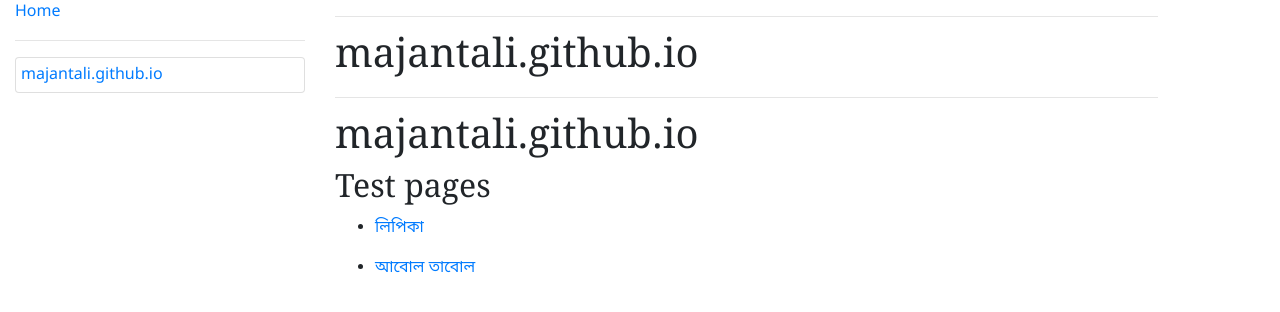
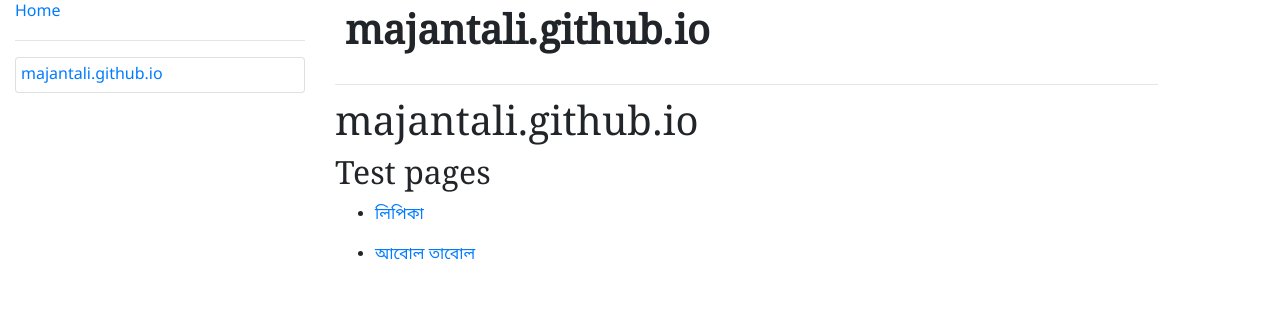
Before and after one commit to majantali/majantali.github.io, a Jekyll site: the page built from README.md, in a window 1280 px wide. Shown: the top 312 px of the page. Built offline with Jekyll 4.4.1, drawn with Linux system fonts in a browser that asks for light colours; some web fonts are replaced; our own code applies the rules of GitHub Pages for plain Markdown files.

```diff
--- a/_layouts/default.html
+++ b/_layouts/default.html
@@ -37,7 +37,6 @@
 
           <main class="col-md-9 col-xl-8" role="main">
 
-	    <hr class="hr-primary"/>
 	    <header>
 	      <h1 class="title">{{ page.title }}</h1>
 	      <p class="author">{{ page.author }}</p>
--- a/assets/styles/custom.css
+++ b/assets/styles/custom.css
@@ -38,6 +38,13 @@ h1, h2, h3
     font-family: 'Noto Sans Bengali', 'Noto Serif';
 }
 
+
+h1.title
+{
+    padding: 10px;
+    font-weight: bold;
+}
+
 div.toc ul
 {
     display: inline;
```
